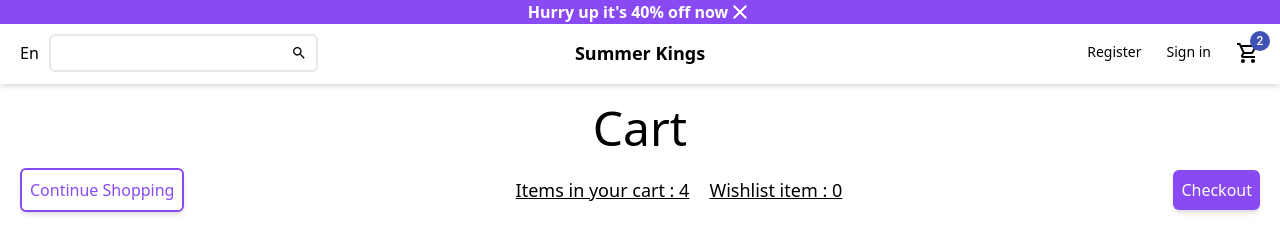
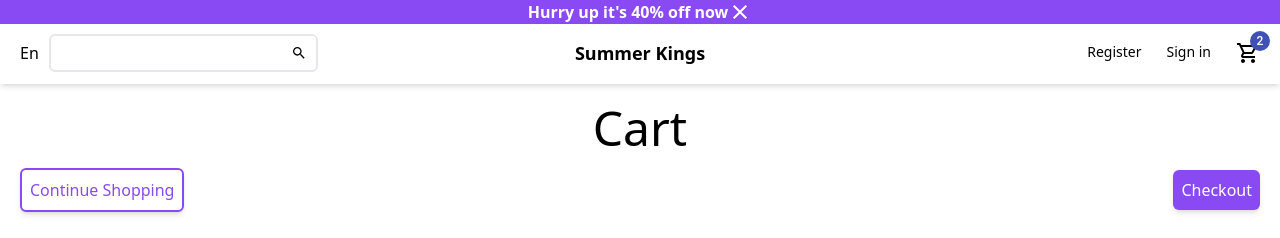
Before and after one commit to Masoud-M/ecommerce, a React (Vite) app: page /cart in a window 1280 px wide. Shown: the top 238 px of the page. Built offline with nearby package versions, Linux system fonts and the light colour scheme.

Commit message:
Update Cart.jsx

```diff
--- a/src/pages/Cart.jsx
+++ b/src/pages/Cart.jsx
@@ -18,10 +18,7 @@ function Cart() {
           <button className="btn bg-white text-[#8a4af3] border-2 border-[#8a4af3] hover:bg-white">
             Continue Shopping
           </button>
-          <div className="flex underline text-lg hover:cursor-pointer mobile:my-3">
-            <p>Items in your cart : 4</p>
-            <p className="ml-5">Wishlist item : 0</p>
-          </div>
+
           <button className="btn">Checkout</button>
         </div>
 
```
